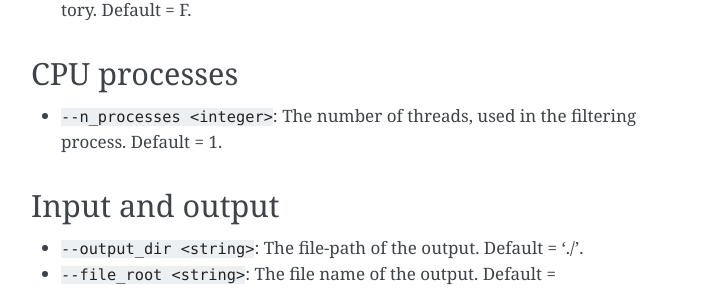
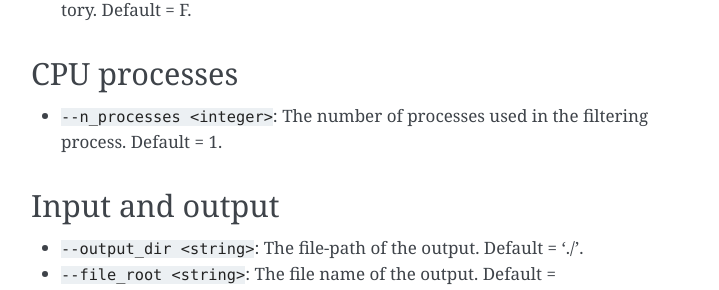
Before and after one commit to freejstone/CONGA, a Sphinx documentation site: the page built from docs/pages/parameters.rst, in a window 1280 px wide. Shown: the part 1464-1754 px from the top of the page, without its empty margins (389-1108 px from the left). Built offline with Sphinx 7.4.7, drawn with Linux system fonts in a browser that asks for light colours.

Commit message:
Made change to CPU process description in parameters.rst

```diff
--- a/docs/pages/parameters.rst
+++ b/docs/pages/parameters.rst
@@ -43,7 +43,7 @@ Group-walk algorithm
 CPU processes
 -------------
 
-* ``--n_processes <integer>``: The number of threads, used in the filtering process. Default = 1.
+* ``--n_processes <integer>``: The number of processes used in the filtering process. Default = 1.
 
 ----------------
 Input and output
```
